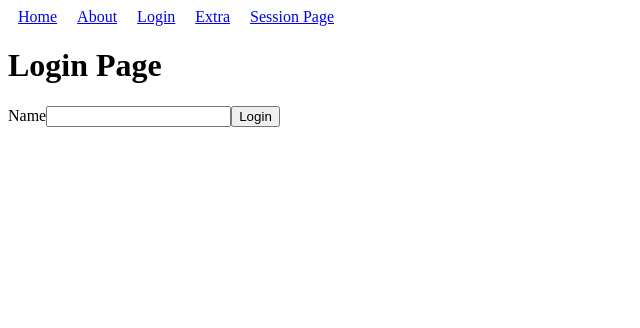
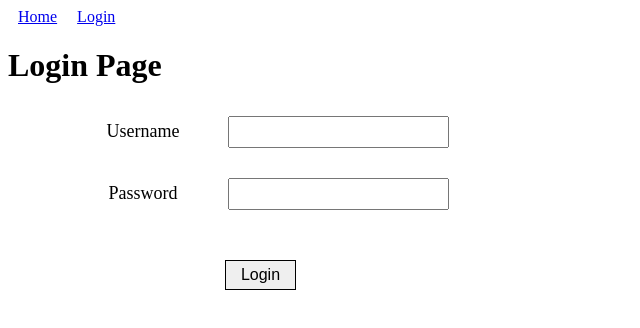
Before and after one commit to ArjunChavan219/my-server, a React (Create React App) app in the folder frontend/: page /login in a window 1280 px wide. Shown: the top 328 px of the page, without its empty margins (0-640 px from the left). Built offline with nearby package versions, Linux system fonts and the light colour scheme.

Commit message:
Login Page with db check

```diff
--- a/frontend/src/components/Login.js
+++ b/frontend/src/components/Login.js
@@ -1,21 +1,91 @@
 import React, { useState } from "react"
 import { useAuth } from "../provider/AuthProvider"
+import styles from "../styles/Login.module.css"
+
+const flaskUrl = "http://0.0.0.0:5001"
+
+
+function Input({ text, error }) {
+    const type = text === "Username" ? "text" : "password"
+    const ac = text === "Username" ?  "username" : "current-password"
+    const id = text === "Username" ?  "usernameInput" : "passwordInput"
+
+    let errorContent = (<></>)
+    if (error !== 0 && error === text) {
+        const errorMessage = text === "Username" ? "Username is invalid" : "Password does not match"
+        errorContent = (<div className={styles.ErrorDiv}>{errorMessage}</div>)
+    }
+
+    return (
+        <>
+            <div className={styles.InputParentDiv}>
+                <div className={styles.LabelDiv}>
+                    <label>{text}</label>
+                </div>
+                <div className={styles.InputDiv}>
+                    <input id={id} type={type} className={styles.Input} autoComplete={ac}/>
+                </div>
+                {errorContent}
+            </div>
+        </>
+    )
+}
+
+function Button() {
+    return (
+        <>
+            <div className={styles.ButtonDiv}>
+                <button type="submit" className={styles.Button}>
+                    Login
+                </button>
+            </div>
+        </>
+    )
+}
 
 const Login = () => {
     const [user, setUser] = useState(null)
+    const [error, setError] = useState("")
     const { login } = useAuth()
-    const handleLogin = () => {
-        login(user)
+    function handleLogin(event) {
+        event.preventDefault()
+        const username = event.currentTarget.elements.usernameInput.value
+        const password = event.currentTarget.elements.passwordInput.value
+        console.log(username, password)
+
+        const requestOptions = {
+			method: 'POST',
+			headers: { 'Content-Type': 'application/json' },
+			body: JSON.stringify({
+                "username": username,
+                "password": password
+            })
+		}
+		fetch(`${flaskUrl}/login`, requestOptions).then(
+			res => res.json()
+		).then(
+			data => {
+				console.log(data)
+                if (data.success) {
+                    login(username)
+                    setError("")
+                } else {
+                    setError(data.error)
+                }
+			}
+		)
     }
 
     return (
         <>
             <h1>Login Page</h1>
-            <label>Name</label>
-            <input type="text" onChange={(e) => setUser(e.target.value)} />
-            <button type="submit" onClick={handleLogin}>
-                Login
-            </button>
+
+            <form id="login" onSubmit={handleLogin}>
+                <Input text="Username" type="text" error={error}/>
+                <Input text="Password" type="password" error={error}/>
+                <Button />
+            </form>
+
         </>
     )
 }
--- a/frontend/src/components/Navbar.js
+++ b/frontend/src/components/Navbar.js
@@ -1,6 +1,21 @@
 import React from "react"
 import { NavLink } from "react-router-dom"
 import { useAuth } from "../provider/AuthProvider"
+import PERMISSIONS from "../permissions/Permissions"
+
+function AuthCheck ({ permissions, children }) {
+    const { user } = useAuth()
+
+    if (user.username) {
+        const userPermission = user.permissions
+        const isAllowed = permissions.some((allowed) => userPermission.includes(allowed))
+        return isAllowed && <>{children}</>
+    }
+
+    return (
+        <></>
+    )
+}
 
 function Navbar() {
     const style = {
@@ -10,11 +25,15 @@ function Navbar() {
     return (
         <nav>
             <NavLink to="/" style={style}>Home</NavLink>
-            <NavLink to="/about" style={style}>About</NavLink>
+            <AuthCheck permissions={[PERMISSIONS.CAN_VIEW_ABOUT]}>
+                <NavLink to="/about" style={style}>About</NavLink>
+            </AuthCheck>
             {user.username && <NavLink to="/profile" style={style}>Profile</NavLink>}
             {!user.username && <NavLink to="/login" style={style}>Login</NavLink>}
-            <NavLink to="/extra" style={style}>Extra</NavLink>
-            <NavLink to="/session" style={style}>Session Page</NavLink>
+            <AuthCheck permissions={[PERMISSIONS.CAN_VIEW_EXTRA]}>
+                <NavLink to="/extra" style={style}>Extra</NavLink>
+                <NavLink to="/session" style={style}>Session Page</NavLink>
+            </AuthCheck>
         </nav>
     )
 }
--- a/frontend/src/provider/AuthProvider.js
+++ b/frontend/src/provider/AuthProvider.js
@@ -13,7 +13,7 @@ export const AuthProvider = ({ children }) => {
     })
     const login = (user) => {
         if (user === "admin") {
-            setUser({ username: user, permissions: ["view_extra"] })
+            setUser({ username: user, permissions: ["view_extra", "view_about"] })
         } else {
             setUser({ username: user, permissions: ["view_about"] })
         }
--- a/frontend/src/routes/Authorization.js
+++ b/frontend/src/routes/Authorization.js
@@ -13,7 +13,7 @@ const Authorization = ({ permissions }) => {
         return isAllowed ? <Outlet /> : <Unauthorized />
     }
 
-    return <Navigate to="/login" state={{ path: location.pathname }} replace />
+    return <Navigate to="/login" state={{ path: "/profile" }} replace />
 }
 
 export default Authorization
--- /dev/null
+++ b/frontend/src/styles/Login.module.css
@@ -0,0 +1,68 @@
+.InputParentDiv {
+    display: block;
+    width: fit-content;
+    margin-left: 75px;
+    margin-right: 25px;
+    margin-top: 10px;
+    margin-bottom: 10px;
+    padding: 5px;
+}
+
+.LabelDiv {
+    display: inline-block;
+    text-align: center;
+    width: 100px;
+    margin-right: 25px;
+    padding: 5px;
+    font-size: large;
+}
+
+.InputDiv {
+    display: inline-block;
+    text-align: center;
+    width: 200px;
+    padding: 5px;
+}
+
+.Input {
+    font-size: medium;
+    padding: 5px;
+}
+
+.ErrorDiv {
+    display: inline-block;
+    text-align: center;
+    color: red;
+    width: 200px;
+    margin-right: 25px;
+    margin-left: 25px;
+    padding: 5px;
+    font-size: large;
+}
+
+.ButtonDiv {
+    text-align: center;
+    display: block;
+    width: 345px;
+    margin-left: 75px;
+    margin-top: 25px;
+    padding: 5px;
+}
+
+.Button {
+    border: 1px solid black;
+    font-size: medium;
+    padding: 5px;
+    margin: 10px;
+    padding-left: 15px;
+    padding-right: 15px;
+}
+
+.Tmp {
+    display: inline-block;
+    text-align: center;
+    width: 100px;
+    border: 1px solid black;
+    padding-left: 75px;
+    padding-right: 25px;
+}
```
Also changed, not shown: 1 other file (tests, documents, lock files or other folders).
